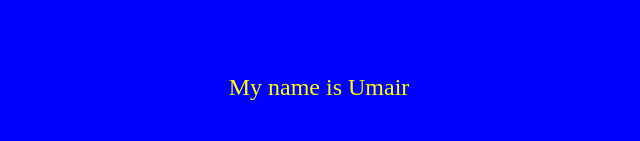
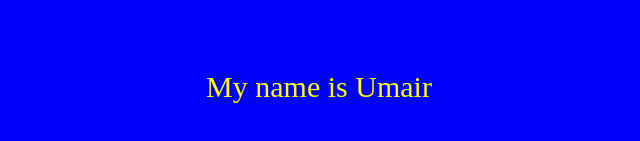
Before and after one commit to Umair-786/Umiyar, a plain HTML site: page index.html in a window 1280 px wide. Shown: the part 313-454 px from the top of the page, without its empty margins (321-961 px from the left). Drawn offline with Linux system fonts and the light colour scheme.

Commit message:
Update index.html

```diff
--- a/index.html
+++ b/index.html
@@ -13,11 +13,11 @@
         }
         p {
             color: yellow;
-            font-size: 24px; /* You can adjust the size as needed */
+            font-size: 30px; /* You can adjust the size as needed */
         }
     </style>
 </head>
 <body>
-    <p>My name is Umair</p>
+    <p>                  My name is Umair</p>
 </body>
 </html>
```
